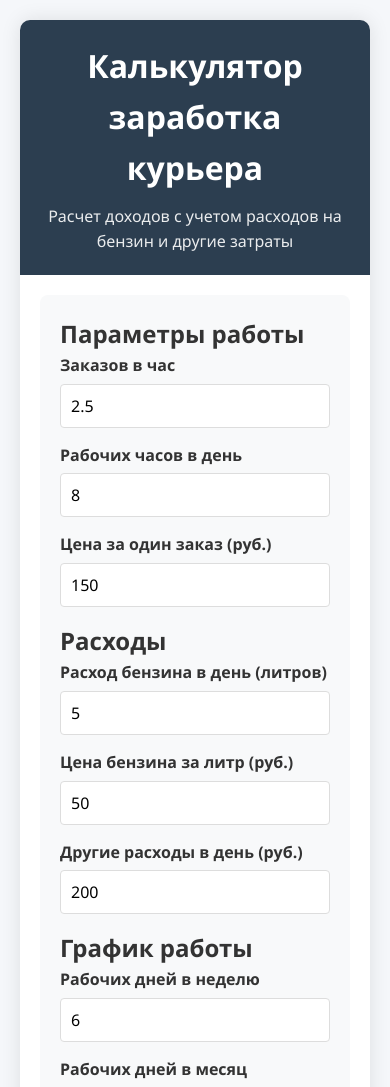
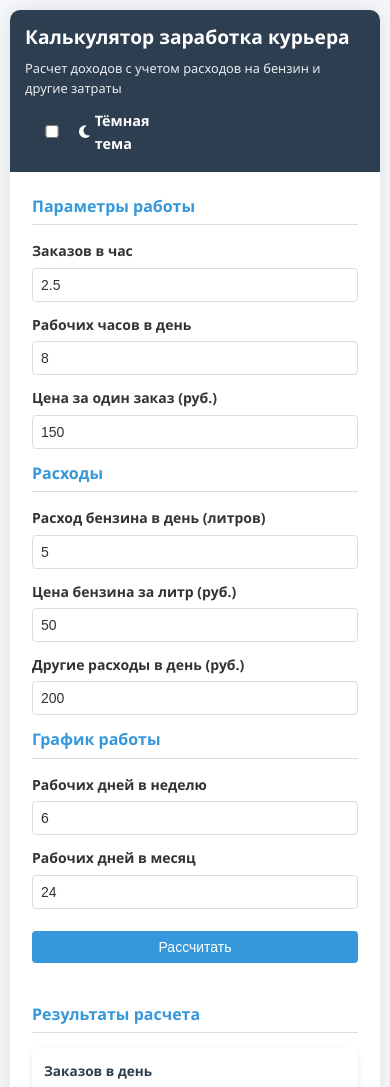
Before and after one commit to IgorEfimof/courier, a plain HTML site: page index.html in a window 390 px wide. Shown: the top 1087 px of the page. Drawn offline with Linux system fonts and the light colour scheme.

Commit message:
Update index.html

```diff
--- a/index.html
+++ b/index.html
@@ -4,87 +4,149 @@
     <meta charset="UTF-8">
     <meta name="viewport" content="width=device-width, initial-scale=1.0">
     <title>Калькулятор заработка курьера</title>
+    <link rel="stylesheet" href="https://cdnjs.cloudflare.com/ajax/libs/font-awesome/6.4.0/css/all.min.css">
     <style>
+        :root {
+            --primary-color: #3498db;
+            --secondary-color: #2c3e50;
+            --text-color: #333;
+            --bg-color: #f5f7fa;
+            --card-bg: #ffffff;
+            --input-bg: #ffffff;
+            --shadow-color: rgba(0, 0, 0, 0.1);
+            --border-color: #ddd;
+            --result-title-color: #2c3e50;
+            --result-value-color: #27ae60;
+            --summary-bg: #e8f4fc;
+            --summary-title-color: #2980b9;
+        }
+
+        .dark-theme {
+            --primary-color: #2980b9;
+            --secondary-color: #1a252f;
+            --text-color: #ecf0f1;
+            --bg-color: #1a252f;
+            --card-bg: #2c3e50;
+            --input-bg: #34495e;
+            --shadow-color: rgba(0, 0, 0, 0.3);
+            --border-color: #4a6572;
+            --result-title-color: #ecf0f1;
+            --result-value-color: #2ecc71;
+            --summary-bg: #34495e;
+            --summary-title-color: #3498db;
+        }
+
         * {
             box-sizing: border-box;
             margin: 0;
             padding: 0;
-            font-family: 'Segoe UI', Tahoma, Geneva, Verdana, sans-serif;
+            transition: background-color 0.3s, color 0.3s;
         }
 
         body {
-            background-color: #f5f7fa;
-            color: #333;
+            background-color: var(--bg-color);
+            color: var(--text-color);
+            font-family: 'Segoe UI', Tahoma, Geneva, Verdana, sans-serif;
             line-height: 1.6;
-            padding: 20px;
+            padding: 15px;
+            min-height: 100vh;
         }
 
         .container {
             max-width: 1000px;
             margin: 0 auto;
-            background: white;
+            background: var(--card-bg);
             border-radius: 10px;
-            box-shadow: 0 0 20px rgba(0, 0, 0, 0.1);
+            box-shadow: 0 0 20px var(--shadow-color);
             overflow: hidden;
         }
 
         header {
-            background: #2c3e50;
+            background: var(--secondary-color);
             color: white;
-            padding: 20px;
-            text-align: center;
+            padding: 15px 20px;
+            display: flex;
+            justify-content: space-between;
+            align-items: center;
+            position: relative;
         }
 
         h1 {
-            margin-bottom: 10px;
+            font-size: 1.5rem;
+            margin-bottom: 5px;
         }
 
         .description {
-            font-size: 16px;
+            font-size: 0.9rem;
             opacity: 0.9;
+        }
+
+        .theme-switch {
+            position: absolute;
+            right: 20px;
+            top: 15px;
+        }
+
+        .theme-switch-label {
+            display: flex;
+            align-items: center;
+            cursor: pointer;
+            font-size: 0.9rem;
+        }
+
+        .theme-switch-label i {
+            margin-right: 5px;
         }
 
         .content {
             display: flex;
             flex-wrap: wrap;
-            padding: 20px;
+            padding: 15px;
+        }
+
+        .input-section, .results-section {
+            flex: 1;
+            min-width: 300px;
+            padding: 15px;
         }
 
         .input-section {
-            flex: 1;
-            min-width: 300px;
-            padding: 20px;
-            background: #f8f9fa;
+            background: var(--card-bg);
             border-radius: 8px;
-            margin-right: 20px;
+            margin-right: 15px;
         }
 
-        .results-section {
-            flex: 1;
-            min-width: 300px;
-            padding: 20px;
+        .section-title {
+            color: var(--primary-color);
+            margin-bottom: 15px;
+            padding-bottom: 5px;
+            border-bottom: 1px solid var(--border-color);
+            font-size: 1.2rem;
         }
 
         .form-group {
-            margin-bottom: 15px;
+            margin-bottom: 12px;
         }
 
         label {
             display: block;
             margin-bottom: 5px;
             font-weight: 600;
+            font-size: 0.9rem;
         }
 
         input {
             width: 100%;
             padding: 10px;
-            border: 1px solid #ddd;
+            border: 1px solid var(--border-color);
             border-radius: 4px;
             font-size: 16px;
+            background-color: var(--input-bg);
+            color: var(--text-color);
         }
 
         button {
-            background: #2c3e50;
+            background: var(--primary-color);
             color: white;
             border: none;
             padding: 12px 20px;
@@ -97,66 +159,138 @@
         }
 
         button:hover {
-            background: #1a252f;
+            background: var(--secondary-color);
         }
 
         .result-card {
-            background: #f8f9fa;
-            padding: 15px;
+            background: var(--card-bg);
+            padding: 12px;
             border-radius: 8px;
-            margin-bottom: 15px;
-            box-shadow: 0 2px 5px rgba(0, 0, 0, 0.05);
+            margin-bottom: 12px;
+            box-shadow: 0 2px 5px var(--shadow-color);
         }
 
         .result-title {
             font-weight: 600;
-            margin-bottom: 10px;
-            color: #2c3e50;
-            border-bottom: 1px solid #ddd;
+            margin-bottom: 8px;
+            color: var(--result-title-color);
+            border-bottom: 1px solid var(--border-color);
             padding-bottom: 5px;
+            font-size: 0.9rem;
         }
 
         .result-value {
-            font-size: 18px;
+            font-size: 1.1rem;
             font-weight: 700;
-            color: #27ae60;
+            color: var(--result-value-color);
         }
 
         .summary {
-            margin-top: 20px;
-            padding: 15px;
-            background: #e8f4fc;
+            margin-top: 15px;
+            padding: 12px;
+            background: var(--summary-bg);
             border-radius: 8px;
         }
 
         .summary-title {
             font-weight: 700;
             margin-bottom: 10px;
-            color: #2980b9;
+            color: var(--summary-title-color);
         }
 
+        /* Мобильная адаптация */
         @media (max-width: 768px) {
+            body {
+                padding: 10px;
+            }
+
+            header {
+                padding: 12px 15px;
+                flex-direction: column;
+                align-items: flex-start;
+            }
+
+            h1 {
+                font-size: 1.3rem;
+            }
+
+            .theme-switch {
+                position: static;
+                margin-top: 10px;
+            }
+
             .content {
                 flex-direction: column;
+                padding: 10px;
             }
 
             .input-section {
                 margin-right: 0;
-                margin-bottom: 20px;
+                margin-bottom: 15px;
+            }
+
+            .input-section, .results-section {
+                padding: 12px;
+            }
+
+            .section-title {
+                font-size: 1.1rem;
+            }
+
+            input, button {
+                padding: 8px;
+            }
+
+            .result-value {
+                font-size: 1rem;
+            }
+        }
+
+        @media (max-width: 480px) {
+            h1 {
+                font-size: 1.2rem;
+            }
+
+            .description {
+                font-size: 0.8rem;
+            }
+
+            .section-title {
+                font-size: 1rem;
+            }
+
+            label, input, button {
+                font-size: 14px;
+            }
+
+            .result-title {
+                font-size: 0.85rem;
+            }
+
+            .result-value {
+                font-size: 0.95rem;
             }
         }
     </style>
 </head>
-<body>
+<body class="light-theme">
     <div class="container">
         <header>
-            <h1>Калькулятор заработка курьера</h1>
-            <p class="description">Расчет доходов с учетом расходов на бензин и другие затраты</p>
+            <div>
+                <h1>Калькулятор заработка курьера</h1>
+                <p class="description">Расчет доходов с учетом расходов на бензин и другие затраты</p>
+            </div>
+            <div class="theme-switch">
+                <label class="theme-switch-label">
+                    <input type="checkbox" id="theme-toggle">
+                    <i class="fas fa-moon"></i> Тёмная тема
+                </label>
+            </div>
         </header>
 
         <div class="content">
             <div class="input-section">
-                <h2>Параметры работы</h2>
+                <h2 class="section-title">Параметры работы</h2>
 
                 <div class="form-group">
                     <label for="orders-per-hour">Заказов в час</label>
@@ -173,7 +307,7 @@
                     <input type="number" id="price-per-order" min="0" step="1" value="150">
                 </div>
 
-                <h2>Расходы</h2>
+                <h2 class="section-title">Расходы</h2>
 
                 <div class="form-group">
                     <label for="fuel-per-day">Расход бензина в день (литров)</label>
@@ -190,7 +324,7 @@
                     <input type="number" id="other-costs" min="0" step="1" value="200">
                 </div>
 
-                <h2>График работы</h2>
+                <h2 class="section-title">График работы</h2>
 
                 <div class="form-group">
                     <label for="work-days-week">Рабочих дней в неделю</label>
@@ -206,7 +340,7 @@
             </div>
 
             <div class="results-section">
-                <h2>Результаты расчета</h2>
+                <h2 class="section-title">Результаты расчета</h2>
 
                 <div class="result-card">
                     <div class="result-title">Заказов в день</div>
@@ -246,8 +380,9 @@
 
     <script>
         document.addEventListener('DOMContentLoaded', function() {
-            // Получаем элементы DOM
+            // Элементы DOM
             const calculateBtn = document.getElementById('calculate-btn');
+            const themeToggle = document.getElementById('theme-toggle');
 
             // Параметры работы
             const ordersPerHourInput = document.getElementById('orders-per-hour');
@@ -308,10 +443,31 @@
             calculateBtn.addEventListener('click', calculate);
 
             // Автоматический расчет при изменении любого поля
-            const allInputs = document.querySelectorAll('input');
+            const allInputs = document.querySelectorAll('input:not(#theme-toggle)');
             allInputs.forEach(input => {
                 input.addEventListener('input', calculate);
             });
+
+            // Переключение темы
+            themeToggle.addEventListener('change', function() {
+                if (this.checked) {
+                    document.body.classList.remove('light-theme');
+                    document.body.classList.add('dark-theme');
+                    localStorage.setItem('theme', 'dark');
+                } else {
+                    document.body.classList.remove('dark-theme');
+                    document.body.classList.add('light-theme');
+                    localStorage.setItem('theme', 'light');
+                }
+            });
+
+            // Проверка сохраненной темы
+            const savedTheme = localStorage.getItem('theme');
+            if (savedTheme === 'dark') {
+                themeToggle.checked = true;
+                document.body.classList.remove('light-theme');
+                document.body.classList.add('dark-theme');
+            }
 
             // Первоначальный расчет
             calculate();
```
